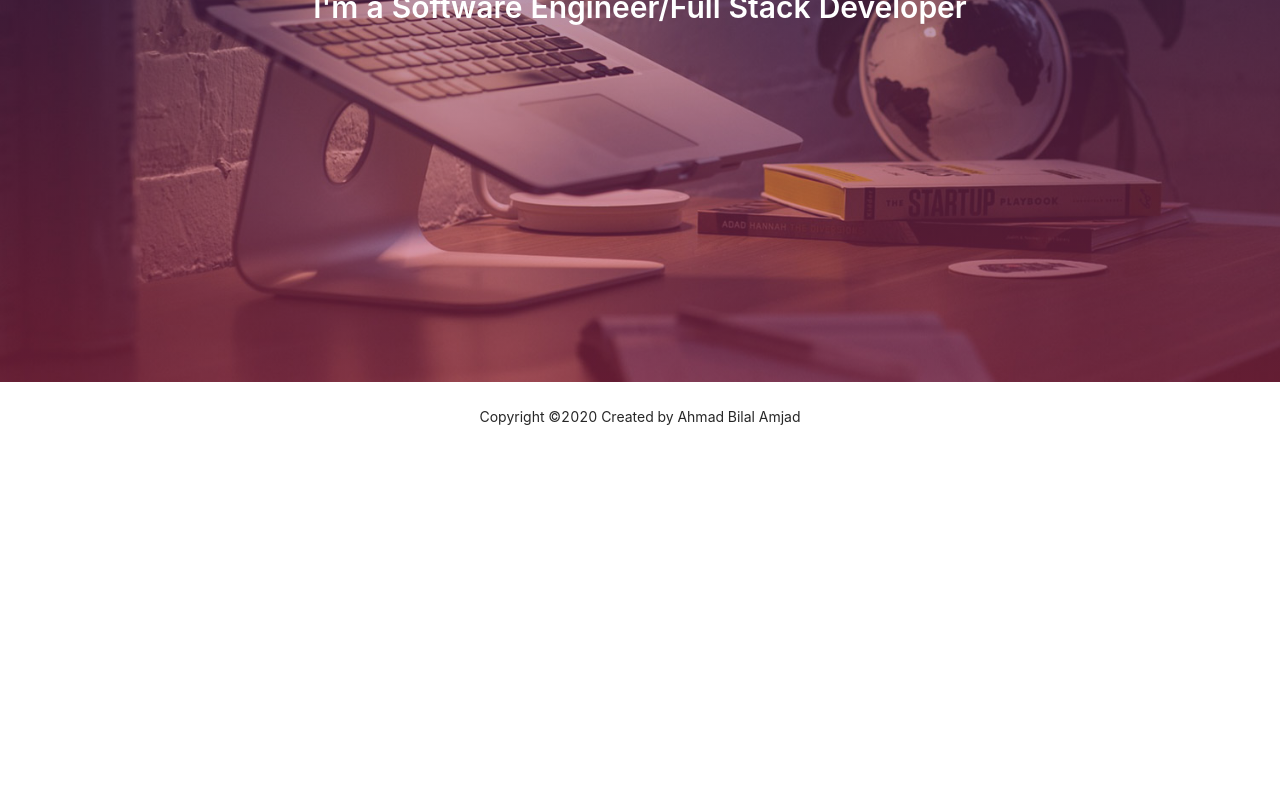
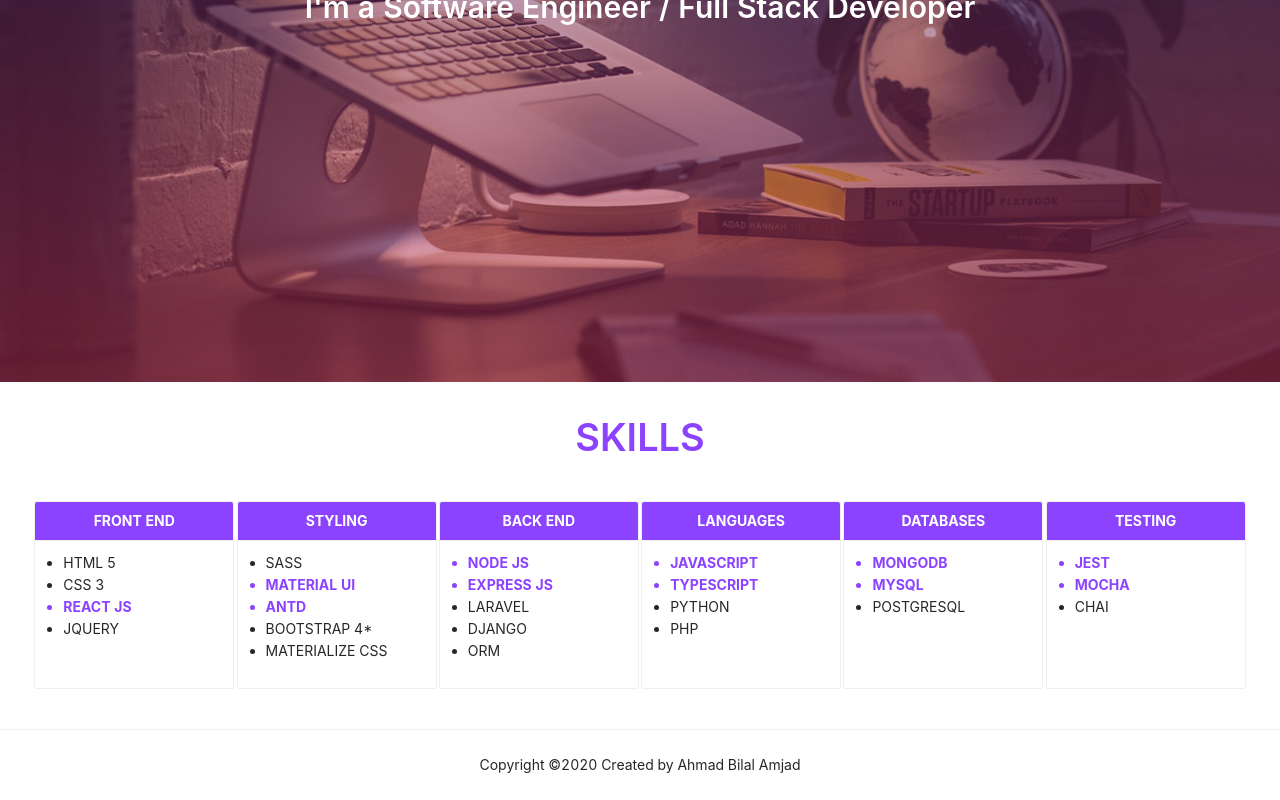
Before and after one commit to AhmadBilalAmjad/ahmadbilalamjad.github.io, a React (Create React App) app: page / in a window 1280 px wide. Shown: the part 418-1218 px from the top of the page. Before the commit the page ends 870 px from the top, so only its background shows below. Built offline with nearby package versions, Linux system fonts and the light colour scheme.

Commit message:
home page completed

```diff
--- a/src/App.js
+++ b/src/App.js
@@ -4,14 +4,19 @@ import {
   Switch,
   Route
 } from "react-router-dom";
+
 import Home from './components/Home'
+import Projects from './components/Projects'
 
 export default function App() {
   return (
     <Router>
         <Switch>
-          <Route path="/">
+          <Route exact path="/">
             <Home />
+          </Route>
+          <Route exact path="/projects">
+            <Projects />
           </Route>
         </Switch>
     </Router>
--- a/src/components/Home.jsx
+++ b/src/components/Home.jsx
@@ -1,5 +1,6 @@
 import React from 'react';
-import { Layout, Menu, Typography } from 'antd';
+import { Layout, Menu, Typography, Card } from 'antd';
+import { useHistory } from 'react-router-dom';
 
 import '../styles/home.css'
 
@@ -7,21 +8,75 @@ const Home = () => {
   const { Header, Content, Footer } = Layout;
   const { Item } = Menu;
   const { Title } = Typography;
+  const history = useHistory();
 
   return (
     <Layout>
     <Header className='header'>
       <Menu mode="horizontal" defaultSelectedKeys={['home']} style={{ display: 'flex', justifyContent: 'center' }}>
-        <Item key="home">Home</Item>
-        <Item key="projects">Projects</Item>
+        <Item key="home" onClick={() => history.push('/')}>
+            Home
+          </Item>
+        <Item key="projects" onClick={() => history.push('/projects')}>Projects</Item>
       </Menu>
     </Header>
     <Content className="site-layout">
       <div className="site-layout-background">
         <Title>I'm Ahmad Bilal Amjad</Title>
-        <Title level={2}>I'm a Software Engineer/Full Stack Developer</Title>
+        <Title level={2}>I'm a Software Engineer / Full Stack Developer</Title>
       </div>
     </Content>
+    <Title className='skills'>SKILLS</Title>
+    <Layout className='skills-card-wrapper'>
+      <Card size="small" title="FRONT END" style={{ width: 200 }}>
+        <ul className='card-body'>
+          <li>HTML 5</li>
+          <li>CSS 3</li>
+          <li className='bold-purple'>REACT JS</li>
+          <li>JQUERY</li>
+        </ul>
+      </Card>
+      <Card size="small" title="STYLING" style={{ width: 200 }}>
+        <ul className='card-body'>
+          <li>SASS</li>
+          <li className='bold-purple'>MATERIAL UI</li>
+          <li className='bold-purple'>ANTD</li>
+          <li>BOOTSTRAP 4*</li>
+          <li>MATERIALIZE CSS</li>
+        </ul>
+      </Card>
+      <Card size="small" title="BACK END" style={{ width: 200 }}>
+        <ul className='card-body'>
+          <li className='bold-purple'>NODE JS</li>
+          <li className='bold-purple'>EXPRESS JS</li>
+          <li>LARAVEL</li>
+          <li>DJANGO</li>
+          <li>ORM</li>
+        </ul>
+      </Card>
+      <Card size="small" title="LANGUAGES" style={{ width: 200 }}>
+        <ul className='card-body'>
+          <li className='bold-purple'>JAVASCRIPT</li>
+          <li className='bold-purple'>TYPESCRIPT</li>
+          <li>PYTHON</li>
+          <li>PHP</li>
+        </ul>
+      </Card>
+      <Card size="small" title="DATABASES" style={{ width: 200 }}>
+        <ul className='card-body'>
+          <li className='bold-purple'>MONGODB</li>
+          <li className='bold-purple'>MYSQL</li>
+          <li>POSTGRESQL</li>
+        </ul>
+      </Card>
+      <Card size="small" title="TESTING" style={{ width: 200 }}>
+        <ul className='card-body'>
+          <li className='bold-purple'>JEST</li>
+          <li className='bold-purple'>MOCHA</li>
+          <li>CHAI</li>
+        </ul>
+      </Card>
+    </Layout>
     <Footer className='footer'>Copyright ©{new Date().getFullYear()} Created by Ahmad Bilal Amjad</Footer>
   </Layout>
   );
--- /dev/null
+++ b/src/components/Projects.jsx
@@ -0,0 +1,11 @@
+import React from 'react';
+
+const Projects = () => {
+    return (
+        <div>
+            Projects
+        </div>
+    );
+}
+
+export default Projects;
--- a/src/styles/home.css
+++ b/src/styles/home.css
@@ -39,9 +39,17 @@
     color: white;
 }
 
-.ant-menu-item-selected, .ant-menu-item-active{
+.ant-menu-item > a {
+    color: white !important;
+}
+
+.ant-menu-item-selected, .ant-menu-item-active {
     color: #8c43ff !important;
     border-bottom: 3px solid #8c43ff !important;
+}
+
+.ant-menu-item-selected, .ant-menu-item-active {
+    color: #8c43ff !important;
 }
 
 h2.ant-typography {
@@ -49,6 +57,49 @@ h2.ant-typography {
 }
 
 .footer {
+    border-top: 1px solid #f0f0f0;
     text-align: center;
     background: white !important;
 }
+
+.skills-card-wrapper {
+    display: flex;
+    flex-wrap: wrap;
+    flex-direction: row !important;
+    justify-content: space-evenly;
+    padding: 2rem;
+    background: white !important;
+}
+
+.ant-card-head {
+    background: #8c43ff !important;
+}
+
+.ant-card-head-title {
+    color: white;
+    font-weight: bolder;
+    text-align: center;
+}
+
+.card-body {
+    padding-left: 1rem;
+}
+
+.bold-purple {
+    color: #8c43ff !important;
+    font-weight: bolder;
+}
+
+/* @media screen and (max-width: 600px) { */
+    .ant-card, .ant-card-bordered, .ant-card-small {
+        margin: 0.5rem 0 !important;
+    }
+/* } */
+
+.skills {
+    color: #8c43ff !important;
+    text-align: center;
+    background: white !important;
+    margin-bottom: 0 !important;
+    padding-top: 2rem;
+}
```
